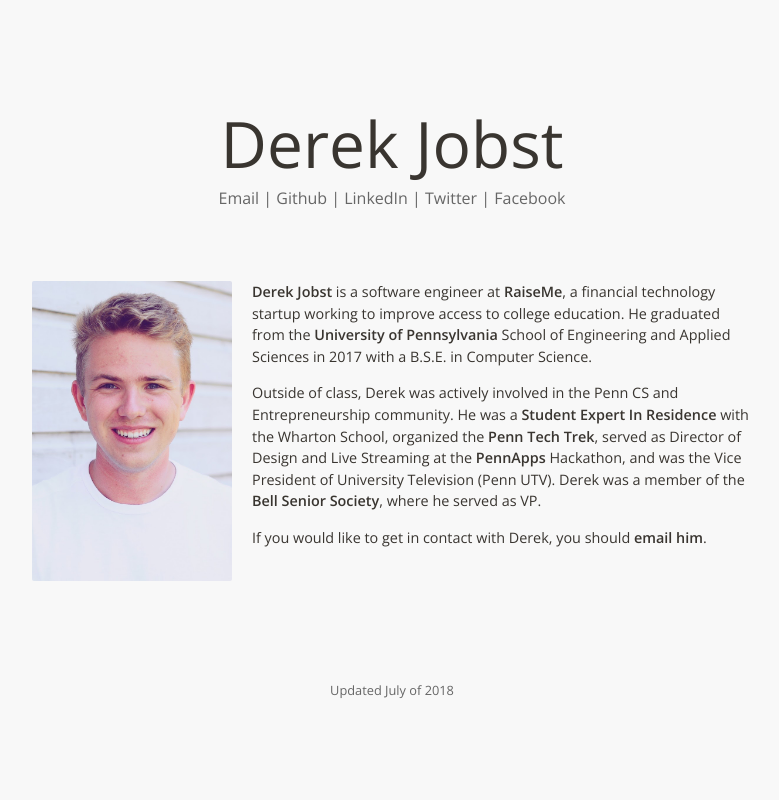
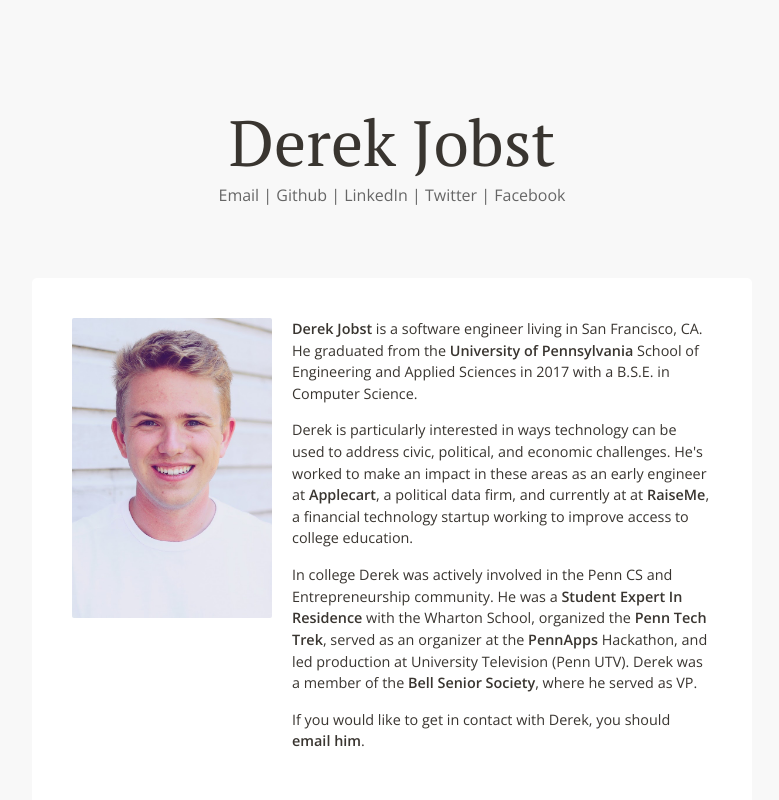
Before and after one commit to derekjobst/derekjobst.com, a plain HTML site: page index.html in a window 1280 px wide. Shown: the top 800 px of the page, without its empty margins (248-1027 px from the left). Drawn offline with nearby package versions, Linux system fonts and the light colour scheme.

Commit message:
Update style

```diff
--- a/index.html
+++ b/index.html
@@ -9,7 +9,7 @@
 
   <meta name="viewport" content="width=device-width, initial-scale=1">
 
-	<link href='https://fonts.googleapis.com/css?family=Open+Sans:400,300,600' rel='stylesheet' type='text/css'>
+  <link href="https://fonts.googleapis.com/css?family=Open+Sans:300,400,600|PT+Serif" rel="stylesheet">
   <link rel="icon" type="image/png" href="images/favicon.png">
 
 </head>
@@ -25,10 +25,11 @@
 			<div class="portrait"></div>
 			<div class="paragraph">
 				<p>
-				<strong>Derek Jobst</strong> is a software engineer at <a href="https://raise.me" >RaiseMe</a>, a financial technology startup working to improve access to college education. He graduated from the <a href="https://www.upenn.edu">University of Pennsylvania</a>  School of Engineering and Applied Sciences in 2017 with a B.S.E. in Computer Science.
+				<strong>Derek Jobst</strong> is a software engineer living in San Francisco, CA. He graduated from the <a href="https://www.upenn.edu">University of Pennsylvania</a>  School of Engineering and Applied Sciences in 2017 with a B.S.E. in Computer Science.
 				</p>
+				<p>Derek is particularly interested in ways technology can be used to address civic, political, and economic challenges. He's worked to make an impact in these areas as an early engineer at <a href="https://www.applecart.co">Applecart</a>, a political data firm, and currently at at <a href="https://raise.me" >RaiseMe</a>, a financial technology startup working to improve access to college education.</p>
 				<p>
-				Outside of class, Derek was actively involved in the Penn CS and Entrepreneurship community. He was a <a href="https://entrepreneurship.wharton.upenn.edu/experts-in-residence/">Student Expert In Residence</a> with the Wharton School, organized the <a href="https://penntechtrek.com">Penn Tech Trek</a>, served as Director of Design and Live Streaming at the <a href="https://pennapps.com">PennApps</a> Hackathon, and was the Vice President of University Television (Penn UTV). Derek was a member of the <a href="https://www.bellsociety.com/">Bell Senior Society</a>, where he served as VP.
+				In college Derek was actively involved in the Penn CS and Entrepreneurship community. He was a <a href="https://entrepreneurship.wharton.upenn.edu/experts-in-residence/">Student Expert In Residence</a> with the Wharton School, organized the <a href="https://penntechtrek.com">Penn Tech Trek</a>, served as an organizer at the <a href="https://pennapps.com">PennApps</a> Hackathon, and led production at University Television (Penn UTV). Derek was a member of the <a href="https://www.bellsociety.com/">Bell Senior Society</a>, where he served as VP.
 				</p>
 				<p>
 				If you would like to get in contact with Derek, you should <a href="mailto:contact@derekjobst.com">email him</a>.
@@ -61,6 +62,7 @@
 	}
 
 	h1 {
+		font-family: 'PT Serif', serif;
 		font-weight: 400;
 		font-size: 4em;
 		margin-bottom: 0px;
@@ -116,6 +118,10 @@
 	  display: flex;
 	  margin-top: 50px;
 	  margin-bottom: 50px;
+
+	  background-color: white;
+	  padding: 40px;
+	  border-radius: 5px;
 	 }
 
 	.about .portrait {
@@ -133,7 +139,7 @@
 
 	.about .paragraph {
 		-webkit-flex: 1;
-    flex: 1;
+    	flex: 1;
 	}
 
 	.project {
```
